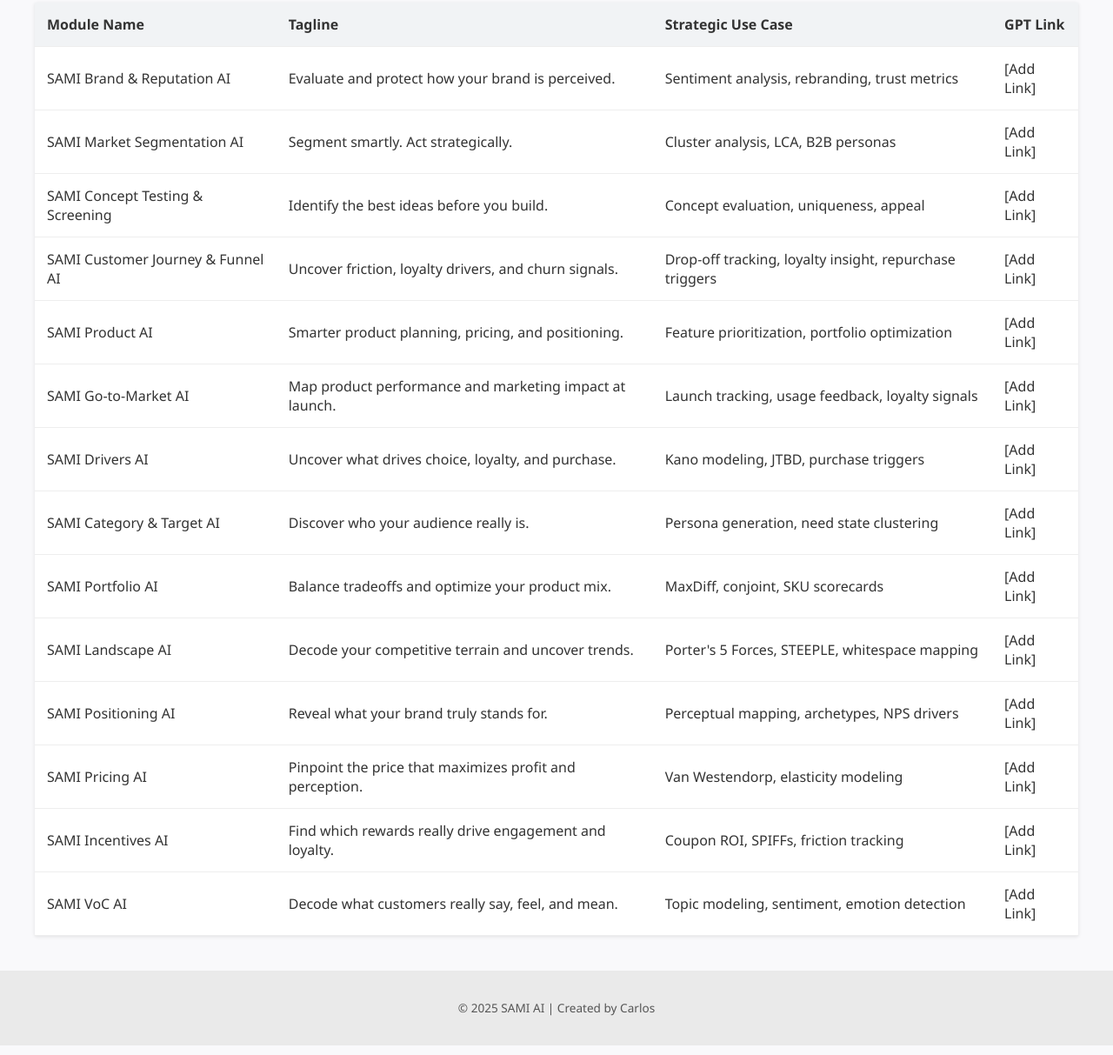
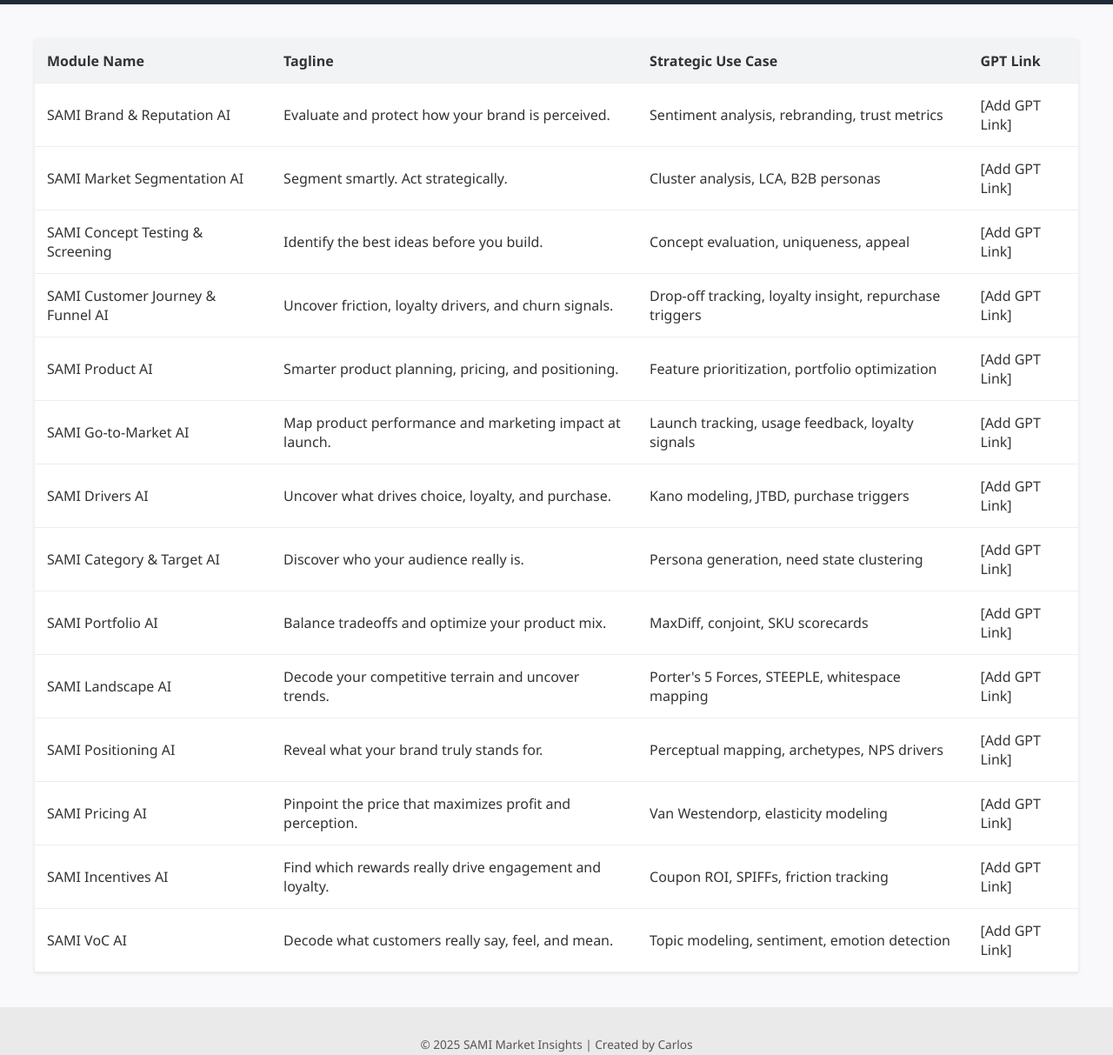
Before and after one commit to carlosmsal22/SAMI-GPTS, a plain HTML site: page index.html in a window 1280 px wide. Shown: the part 201-1414 px from the top of the page at 87% size. Drawn offline with Linux system fonts and the light colour scheme.

Commit message:
Update index.html

```diff
--- a/index.html
+++ b/index.html
@@ -7,6 +7,7 @@
 </head>
 <body>
   <header>
+    <img src="SAMI%20LOGO.png" alt="SAMI Market Insights Logo" style="max-height: 80px; margin-top: 20px;">
     <h1>SAMI AI Portfolio Dashboard</h1>
     <p>Your full insights suite — organized by function, value, and use case.</p>
   </header>
@@ -22,96 +23,26 @@
         </tr>
       </thead>
       <tbody>
-        <tr>
-          <td>SAMI Brand & Reputation AI</td>
-          <td>Evaluate and protect how your brand is perceived.</td>
-          <td>Sentiment analysis, rebranding, trust metrics</td>
-          <td>[Add Link]</td>
-        </tr>
-        <tr>
-          <td>SAMI Market Segmentation AI</td>
-          <td>Segment smartly. Act strategically.</td>
-          <td>Cluster analysis, LCA, B2B personas</td>
-          <td>[Add Link]</td>
-        </tr>
-        <tr>
-          <td>SAMI Concept Testing & Screening</td>
-          <td>Identify the best ideas before you build.</td>
-          <td>Concept evaluation, uniqueness, appeal</td>
-          <td>[Add Link]</td>
-        </tr>
-        <tr>
-          <td>SAMI Customer Journey & Funnel AI</td>
-          <td>Uncover friction, loyalty drivers, and churn signals.</td>
-          <td>Drop-off tracking, loyalty insight, repurchase triggers</td>
-          <td>[Add Link]</td>
-        </tr>
-        <tr>
-          <td>SAMI Product AI</td>
-          <td>Smarter product planning, pricing, and positioning.</td>
-          <td>Feature prioritization, portfolio optimization</td>
-          <td>[Add Link]</td>
-        </tr>
-        <tr>
-          <td>SAMI Go-to-Market AI</td>
-          <td>Map product performance and marketing impact at launch.</td>
-          <td>Launch tracking, usage feedback, loyalty signals</td>
-          <td>[Add Link]</td>
-        </tr>
-        <tr>
-          <td>SAMI Drivers AI</td>
-          <td>Uncover what drives choice, loyalty, and purchase.</td>
-          <td>Kano modeling, JTBD, purchase triggers</td>
-          <td>[Add Link]</td>
-        </tr>
-        <tr>
-          <td>SAMI Category & Target AI</td>
-          <td>Discover who your audience really is.</td>
-          <td>Persona generation, need state clustering</td>
-          <td>[Add Link]</td>
-        </tr>
-        <tr>
-          <td>SAMI Portfolio AI</td>
-          <td>Balance tradeoffs and optimize your product mix.</td>
-          <td>MaxDiff, conjoint, SKU scorecards</td>
-          <td>[Add Link]</td>
-        </tr>
-        <tr>
-          <td>SAMI Landscape AI</td>
-          <td>Decode your competitive terrain and uncover trends.</td>
-          <td>Porter's 5 Forces, STEEPLE, whitespace mapping</td>
-          <td>[Add Link]</td>
-        </tr>
-        <tr>
-          <td>SAMI Positioning AI</td>
-          <td>Reveal what your brand truly stands for.</td>
-          <td>Perceptual mapping, archetypes, NPS drivers</td>
-          <td>[Add Link]</td>
-        </tr>
-        <tr>
-          <td>SAMI Pricing AI</td>
-          <td>Pinpoint the price that maximizes profit and perception.</td>
-          <td>Van Westendorp, elasticity modeling</td>
-          <td>[Add Link]</td>
-        </tr>
-        <tr>
-          <td>SAMI Incentives AI</td>
-          <td>Find which rewards really drive engagement and loyalty.</td>
-          <td>Coupon ROI, SPIFFs, friction tracking</td>
-          <td>[Add Link]</td>
-        </tr>
-        <tr>
-          <td>SAMI VoC AI</td>
-          <td>Decode what customers really say, feel, and mean.</td>
-          <td>Topic modeling, sentiment, emotion detection</td>
-          <td>[Add Link]</td>
-        </tr>
+        <tr><td>SAMI Brand & Reputation AI</td><td>Evaluate and protect how your brand is perceived.</td><td>Sentiment analysis, rebranding, trust metrics</td><td>[Add GPT Link]</td></tr>
+        <tr><td>SAMI Market Segmentation AI</td><td>Segment smartly. Act strategically.</td><td>Cluster analysis, LCA, B2B personas</td><td>[Add GPT Link]</td></tr>
+        <tr><td>SAMI Concept Testing & Screening</td><td>Identify the best ideas before you build.</td><td>Concept evaluation, uniqueness, appeal</td><td>[Add GPT Link]</td></tr>
+        <tr><td>SAMI Customer Journey & Funnel AI</td><td>Uncover friction, loyalty drivers, and churn signals.</td><td>Drop-off tracking, loyalty insight, repurchase triggers</td><td>[Add GPT Link]</td></tr>
+        <tr><td>SAMI Product AI</td><td>Smarter product planning, pricing, and positioning.</td><td>Feature prioritization, portfolio optimization</td><td>[Add GPT Link]</td></tr>
+        <tr><td>SAMI Go-to-Market AI</td><td>Map product performance and marketing impact at launch.</td><td>Launch tracking, usage feedback, loyalty signals</td><td>[Add GPT Link]</td></tr>
+        <tr><td>SAMI Drivers AI</td><td>Uncover what drives choice, loyalty, and purchase.</td><td>Kano modeling, JTBD, purchase triggers</td><td>[Add GPT Link]</td></tr>
+        <tr><td>SAMI Category & Target AI</td><td>Discover who your audience really is.</td><td>Persona generation, need state clustering</td><td>[Add GPT Link]</td></tr>
+        <tr><td>SAMI Portfolio AI</td><td>Balance tradeoffs and optimize your product mix.</td><td>MaxDiff, conjoint, SKU scorecards</td><td>[Add GPT Link]</td></tr>
+        <tr><td>SAMI Landscape AI</td><td>Decode your competitive terrain and uncover trends.</td><td>Porter's 5 Forces, STEEPLE, whitespace mapping</td><td>[Add GPT Link]</td></tr>
+        <tr><td>SAMI Positioning AI</td><td>Reveal what your brand truly stands for.</td><td>Perceptual mapping, archetypes, NPS drivers</td><td>[Add GPT Link]</td></tr>
+        <tr><td>SAMI Pricing AI</td><td>Pinpoint the price that maximizes profit and perception.</td><td>Van Westendorp, elasticity modeling</td><td>[Add GPT Link]</td></tr>
+        <tr><td>SAMI Incentives AI</td><td>Find which rewards really drive engagement and loyalty.</td><td>Coupon ROI, SPIFFs, friction tracking</td><td>[Add GPT Link]</td></tr>
+        <tr><td>SAMI VoC AI</td><td>Decode what customers really say, feel, and mean.</td><td>Topic modeling, sentiment, emotion detection</td><td>[Add GPT Link]</td></tr>
       </tbody>
     </table>
   </main>
 
   <footer>
-    <p>© 2025 SAMI AI | Created by Carlos</p>
+    <p>© 2025 SAMI Market Insights | Created by Carlos</p>
   </footer>
 </body>
 </html>
```
